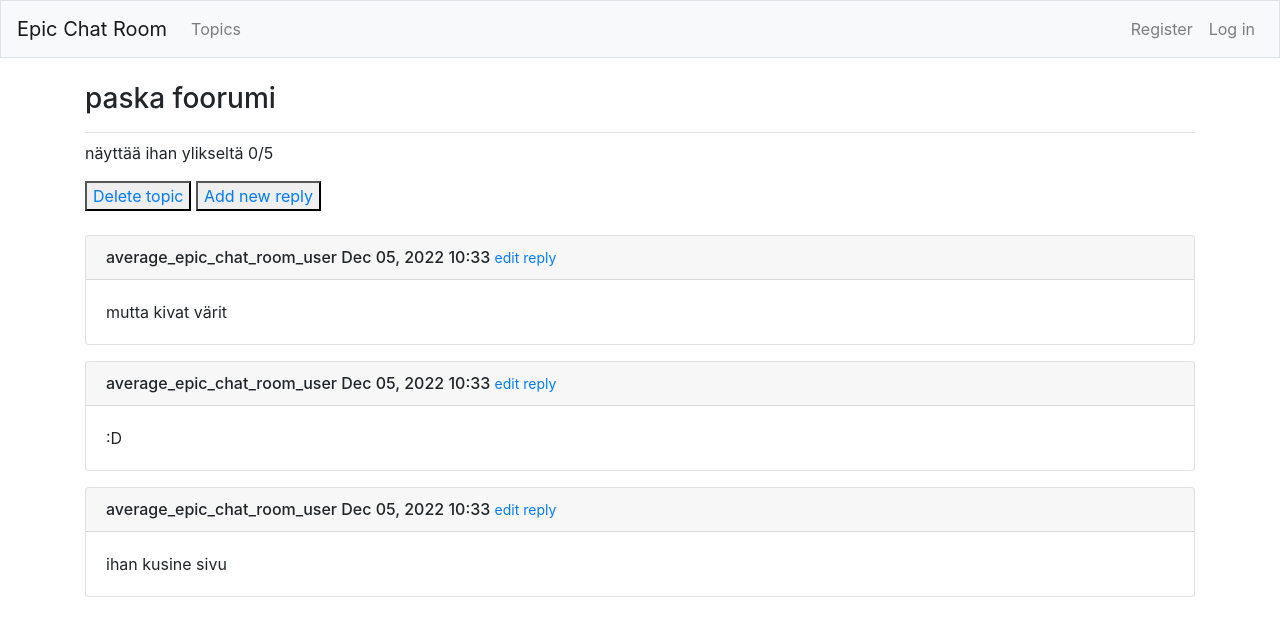
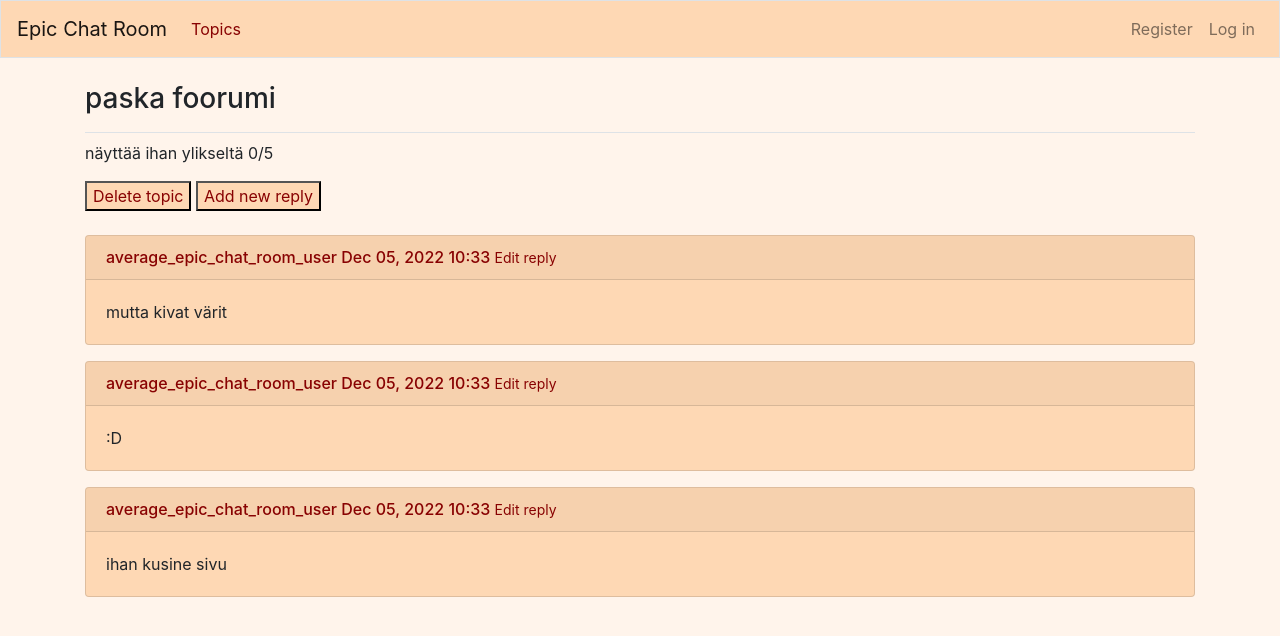
Before and after one commit to Sovellusohjelmointiboys/Keskustelupalsta, a Django app: page /topics/6/ in a window 1280 px wide. Shown: the top 636 px of the page. Run offline with Django 4.2, Linux system fonts and the light colour scheme; data comes from the database, SQL or seed files in the repository; both versions use the stored data as it was after the commit; some libraries are stand-ins or nearby versions.

Commit message:
changed styling

```diff
--- a/epic_chat_room/templates/epic_chat_room/base.html
+++ b/epic_chat_room/templates/epic_chat_room/base.html
@@ -5,15 +5,15 @@
 <head>
   <meta charset="utf-8">
   <meta name="viewport" content="width=device-width, initial-scale=1,
-    shrink-to-fit=no">
+    shrink-to-fit=no" >
 <title>Epic Chat Room</title>
 
   {% bootstrap_css %}
   {% bootstrap_javascript jquery='full' %}
 
 </head>
-<body>
-  <nav class="navbar navbar-expand-md navbar-light bg-light mb-4 border">
+<body style="background-color: #fff4eb">
+  <nav class="navbar navbar-expand-md navbar-light mb-4 border" style="background-color:#FED8B4">
     <a class="navbar-brand" href="{% url 'epic_chat_room:index'%}">
        Epic Chat Room</a>
     <button class="navbar-toggler" type="button" data-toggle="collapse"
@@ -23,13 +23,13 @@
     <div class="collapse navbar-collapse" id="navbarCollapse">
       <ul class="navbar-nav mr-auto">
         <li class="nav-item">
-          <a class="nav-link" href="{% url 'epic_chat_room:topics'%}">
+          <a class="nav-link" href="{% url 'epic_chat_room:topics'%}" style="-webkit-text-fill-color: #880202">
               Topics</a></li>
       </ul>
       <ul class="navbar-nav ml-auto">
         {% if user.is_authenticated %}
           <li class="nav-item">
-            <span class="navbar-text"}">Hello, {{ user.username }}.</span>
+            <span class="navbar-text"}>Hello, {{ user.username }}.</span>
           </li>
           <li class="nav-item">
             <a class="nav-link" href="{% url 'users:logout' %}">Log out</a>
--- a/epic_chat_room/templates/epic_chat_room/edit_reply.html
+++ b/epic_chat_room/templates/epic_chat_room/edit_reply.html
@@ -1,18 +1,16 @@
 {% extends "epic_chat_room/base.html" %}
 
 {% block content %}
-
-    <p><a href="{% url 'epic_chat_room:topic' topic.id %}">{{ topic }}</a></p>
 
     <p>Edit reply:</p>
 
     <form action="{% url 'epic_chat_room:edit_reply' reply.id %}" method='post'>
         {% csrf_token %}
         {{ form.as_p }}
-        <button name="submit">Save changes</button>
+        <button style="background-color:#FED8B4; -webkit-text-fill-color: #880202" name="submit">Save changes</button>
     </form>
 
-    <button>
+    <button style="background-color:#FED8B4; -webkit-text-fill-color: #880202">
         <a href="{% url 'epic_chat_room:delete_reply' reply.id %}">Delete reply</a>
     </button>
 
--- a/epic_chat_room/templates/epic_chat_room/index.html
+++ b/epic_chat_room/templates/epic_chat_room/index.html
@@ -1,12 +1,13 @@
 {% extends "epic_chat_room/base.html" %}
 
 {% block page_header %}
-    <div class="jumbotron">
+    <div class="jumbotron" style="background-color:#FED8B4">
         <h1 class="display-3">Epic Chat Room is a place to chat with other epic people!</h1>
 
         <p class="lead">Start new topic or reply to existing topics</p>
 
         <a class="btn btn-lg btn-primary" href="{% url 'users:register' %}"
+            style="background-color: #880202"
             role="button">Register &raquo;</a>
     </div>
 {% endblock page_header %}
--- a/epic_chat_room/templates/epic_chat_room/new_reply.html
+++ b/epic_chat_room/templates/epic_chat_room/new_reply.html
@@ -2,13 +2,12 @@
 
 {% block content %}
 
-    <p><a href="{% url 'epic_chat_room:topic' topic.id %}">{{ topic }}</a></p>
 
     <p>Add a new reply:</p>
     <form action="{% url 'epic_chat_room:new_reply' topic.id %}" method='post'>
         {% csrf_token %}
         {{ form.as_p }}
-        <button name='submit'>Add reply</button>
+        <button style="background-color:#FED8B4; -webkit-text-fill-color: #880202" name='submit'>Add reply</button>
     </form>
 
 {% endblock content %}
--- a/epic_chat_room/templates/epic_chat_room/new_topic.html
+++ b/epic_chat_room/templates/epic_chat_room/new_topic.html
@@ -6,7 +6,7 @@
     <form action="{% url 'epic_chat_room:new_topic' %}" method='post'>
         {% csrf_token %}
         {{ form.as_p }}
-        <button name="submit">Add topic</button>
+        <button style="background-color:#FED8B4; -webkit-text-fill-color: #880202" name="submit">Add topic</button>
     </form>
 
 {% endblock content %}
--- a/epic_chat_room/templates/epic_chat_room/topic.html
+++ b/epic_chat_room/templates/epic_chat_room/topic.html
@@ -9,23 +9,23 @@
     {{topic.text}}
   </p>
 
-  <button>
+  <button style="background-color:#FED8B4; -webkit-text-fill-color: #880202">
     <a href="{% url 'epic_chat_room:delete_topic' topic.id %}">Delete topic</a>
   </button>
 
-  <button>
+  <button style="background-color:#FED8B4; -webkit-text-fill-color: #880202">
     <a href="{% url 'epic_chat_room:new_reply' topic.id %}">Add new reply</a>
   </button>
   <br>
   <br>
 
 {% for reply in replies %}
-  <div class="card mb-3">
-    <h4 class="card-header" style="font-size: medium;">
+  <div class="card mb-3" style="background-color:#FED8B4">
+    <h4 class="card-header" style="font-size: medium; -webkit-text-fill-color: #880202"">
       {{  reply.owner }}
       {{  reply.date_added|date:'M d, Y H:i' }}
       <small><a href="{% url 'epic_chat_room:edit_reply' reply.id %}">
-          edit reply</a></small>
+          Edit reply</a></small>
     </h4>
     <div class="card-body">
         {{ reply }}
```
Also changed, not shown: epic_chat_room/templates/epic_chat_room/topics.html (+5 -3 lines), db.sqlite3.
